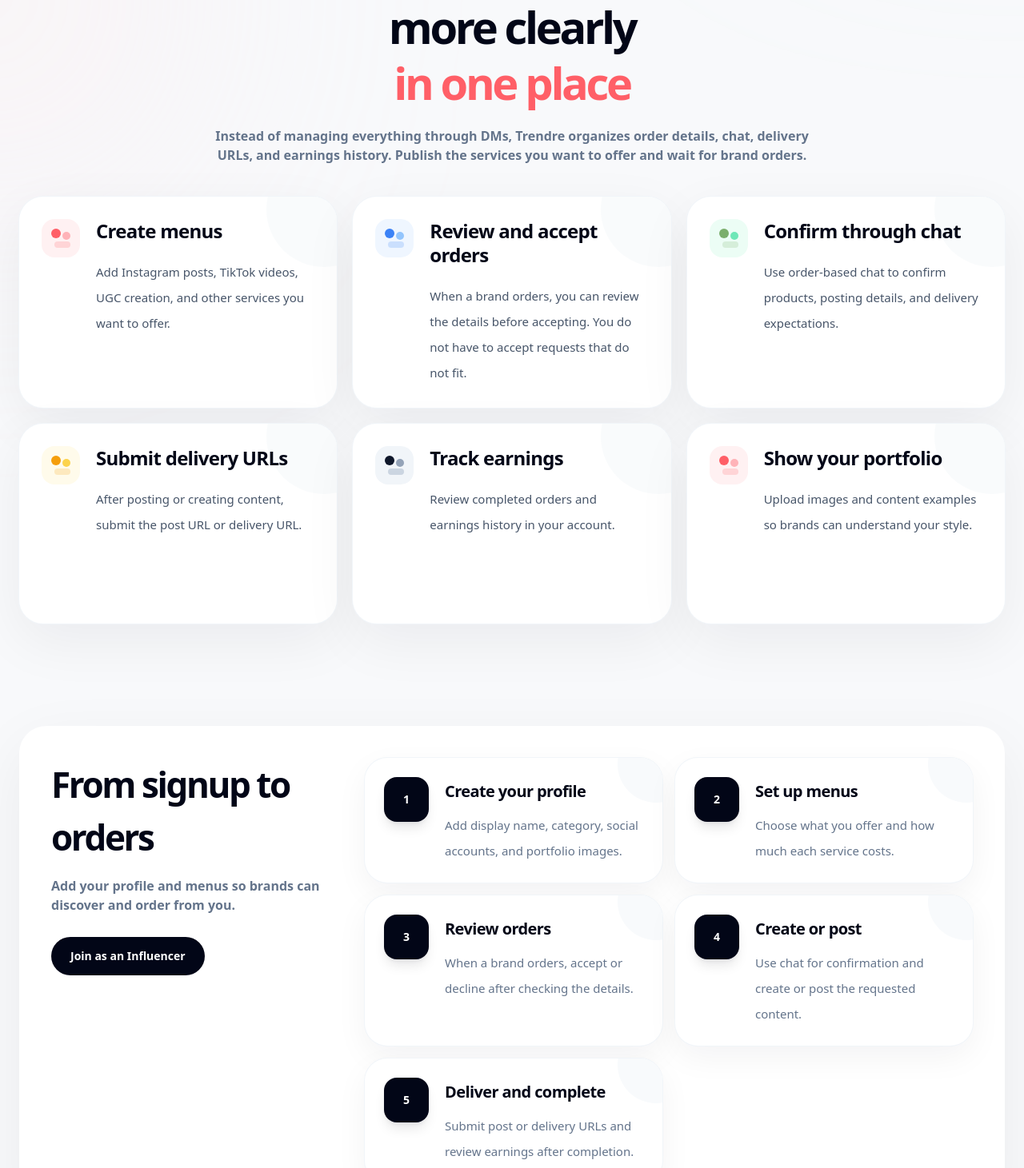
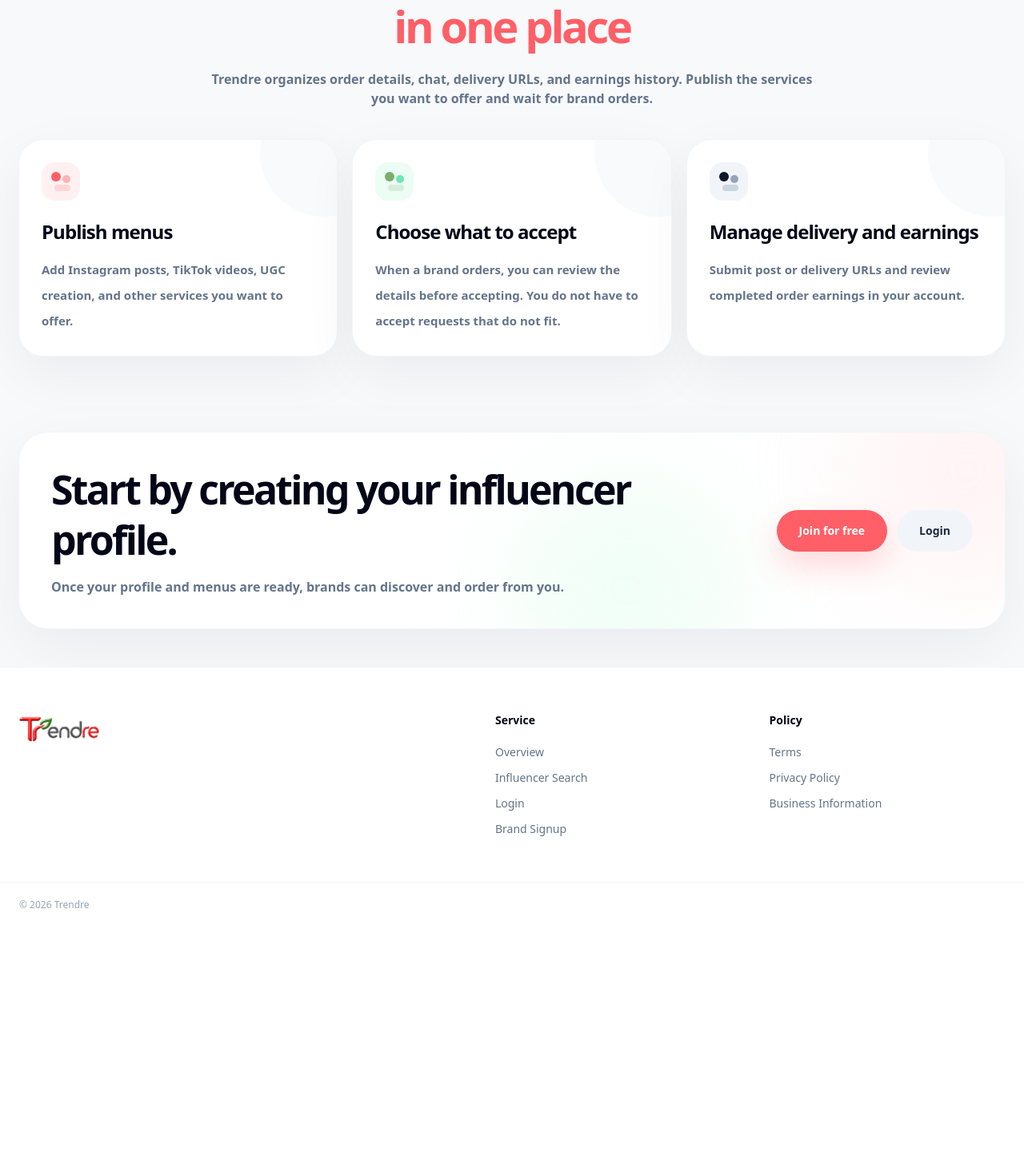
Before and after one commit to Annalisa0625/pearpop-clone, a Next.js app: page /for-creators in a window 1280 px wide. Shown: the part 1109-2570 px from the top of the page at 80% size. After the commit the page ends 2269 px from the top, so only its background shows below. Built offline with nearby package versions, Linux system fonts and the light colour scheme.

Commit message:
Simplify public influencer home page

```diff
--- a/app/for-creators/page.tsx
+++ b/app/for-creators/page.tsx
@@ -9,13 +9,7 @@ import PublicFooter from "@/components/PublicFooter";
 type ProductCardProps = {
   title: string;
   body: string;
-  accent: "rose" | "emerald" | "blue" | "amber" | "slate";
-};
-
-type FlowStepProps = {
-  number: string;
-  title: string;
-  body: string;
+  accent: "rose" | "emerald" | "slate";
 };
 
 const markClasses = {
@@ -30,18 +24,6 @@ const markClasses = {
     main: "bg-[#7bae6c]",
     sub: "bg-emerald-300",
     line: "bg-[#7bae6c]/20",
-  },
-  blue: {
-    bg: "bg-blue-50",
-    main: "bg-blue-500",
-    sub: "bg-blue-300",
-    line: "bg-blue-500/20",
-  },
-  amber: {
-    bg: "bg-amber-50",
-    main: "bg-amber-500",
-    sub: "bg-amber-300",
-    line: "bg-amber-500/20",
   },
   slate: {
     bg: "bg-slate-100",
@@ -84,7 +66,7 @@ function CreatorPublicHeader() {
         };
 
   return (
-    <header className="sticky top-0 z-50 bg-white/95 backdrop-blur-xl">
+    <header className="sticky top-0 z-50 border-b border-slate-100 bg-white/95 backdrop-blur-xl">
       <div className="mx-auto grid max-w-7xl grid-cols-[auto_1fr_auto] items-center px-4 py-4 md:px-6 lg:py-5">
         <Link
           href="/home"
@@ -152,55 +134,28 @@ function ProductMark({ accent }: { accent: ProductCardProps["accent"] }) {
 
 function ProductCard({ title, body, accent }: ProductCardProps) {
   return (
-    <article className="group relative min-h-[250px] overflow-hidden rounded-[30px] bg-white p-7 shadow-[0_22px_70px_rgba(15,23,42,0.06)] ring-1 ring-slate-100 transition duration-300 hover:-translate-y-1 hover:shadow-[0_30px_90px_rgba(15,23,42,0.1)]">
-      <div className="absolute -right-14 -top-14 h-36 w-36 rounded-full bg-slate-50 opacity-80 transition group-hover:scale-110" />
+    <article className="group relative overflow-hidden rounded-[30px] bg-white p-7 shadow-[0_22px_70px_rgba(15,23,42,0.055)] ring-1 ring-slate-100 transition duration-300 hover:-translate-y-1 hover:shadow-[0_30px_90px_rgba(15,23,42,0.08)]">
+      <div className="absolute -right-16 -top-16 h-40 w-40 rounded-full bg-slate-50 transition group-hover:scale-110" />
 
-      <div className="relative flex items-start gap-5">
+      <div className="relative">
         <ProductMark accent={accent} />
 
-        <div>
-          <h3 className="text-2xl font-black leading-tight tracking-[-0.03em] text-slate-950">
+        <h3 className="mt-6 text-2xl font-black leading-tight tracking-[-0.04em] text-slate-950">
           {title}
         </h3>
 
-          <p className="mt-5 text-[15px] font-medium leading-8 text-slate-600">
+        <p className="mt-4 text-[15px] font-semibold leading-8 text-slate-500">
           {body}
         </p>
-        </div>
       </div>
     </article>
   );
 }
 
-function FlowStep({ number, title, body }: FlowStepProps) {
+function HeroFallback() {
   return (
-    <article className="group relative overflow-hidden rounded-[28px] bg-white p-6 shadow-[0_14px_40px_rgba(15,23,42,0.05)] ring-1 ring-slate-100 transition duration-300 hover:-translate-y-0.5 hover:shadow-[0_20px_60px_rgba(15,23,42,0.08)]">
-      <div className="absolute -right-10 -top-10 h-24 w-24 rounded-full bg-slate-50 transition duration-300 group-hover:scale-110" />
-
-      <div className="relative flex gap-5">
-        <div className="flex h-14 w-14 shrink-0 items-center justify-center rounded-2xl bg-slate-950 text-sm font-black text-white shadow-lg shadow-slate-950/10">
-          {number}
-        </div>
-
-        <div className="pt-1">
-          <h3 className="text-xl font-black tracking-[-0.03em] text-slate-950">
-            {title}
-          </h3>
-
-          <p className="mt-3 text-[15px] font-medium leading-8 text-slate-500">
-            {body}
-          </p>
-        </div>
-      </div>
-    </article>
-  );
-}
-
-function HeroPlaceholder() {
-  return (
-    <div className="flex min-h-[330px] items-center justify-center rounded-[30px] bg-white">
-      <div className="w-full max-w-[360px] rounded-[28px] border border-slate-100 bg-white p-5 shadow-xl shadow-slate-950/5">
-        <div className="rounded-[22px] bg-slate-50 p-5">
+    <div className="mx-auto w-full max-w-[460px] rounded-[34px] bg-white p-5 shadow-[0_24px_70px_rgba(15,23,42,0.08)] ring-1 ring-slate-100">
+      <div className="rounded-[28px] bg-slate-50 p-5">
         <div className="flex items-center gap-4">
           <div className="flex h-16 w-16 items-center justify-center rounded-2xl bg-[#ff5f67]/10 text-lg font-black text-[#ff5f67]">
             PR
@@ -239,14 +194,6 @@ function HeroPlaceholder() {
           </div>
         </div>
       </div>
-
-        <div className="mt-4 rounded-2xl bg-slate-950 px-5 py-4 text-white">
-          <p className="text-xs font-black uppercase tracking-[0.22em] text-white/40">
-            Payout
-          </p>
-          <p className="mt-1 text-2xl font-black">¥25,500</p>
-        </div>
-      </div>
     </div>
   );
 }
@@ -255,9 +202,9 @@ function HeroVisual() {
   const [imageFailed, setImageFailed] = useState(false);
 
   return (
-    <div className="relative mx-auto flex w-full max-w-[535px] items-center justify-center lg:-mt-6 lg:translate-x-2 xl:-mt-8">
+    <div className="relative mx-auto flex w-full max-w-[560px] items-center justify-center">
       {imageFailed ? (
-        <HeroPlaceholder />
+        <HeroFallback />
       ) : (
         <img
           src="/brand/trendre-home-hero.png"
@@ -294,57 +241,19 @@ export default function ForCreatorsPage() {
           productTitle2: "もっと分かりやすく",
           productTitleAccent: "ひとつの画面で",
           productBody:
-            "DMだけで案件を管理するのではなく、注文内容、チャット、納品URL、報酬履歴をTrendre上で整理できます。受けたい内容と価格をメニューとして公開し、企業からの注文を待つことができます。",
+            "注文内容、チャット、納品URL、報酬履歴をTrendre上で整理できます。受けたい内容と価格をメニューとして公開し、企業からの注文を待つことができます。",
 
-          card1Title: "メニューを作成",
+          card1Title: "メニューを公開",
           card1Body:
             "Instagram投稿、TikTok動画、UGC制作など、自分が受けたい内容と価格を登録できます。",
-          card2Title: "注文を確認して承認",
+          card2Title: "注文を選んで受ける",
           card2Body:
             "企業から注文が届いたら、内容を確認してから承認できます。合わない依頼は無理に受ける必要はありません。",
-          card3Title: "チャットで確認",
+          card3Title: "納品と報酬を管理",
           card3Body:
-            "商品や投稿内容の確認は、注文ごとのチャットでやり取りできます。",
-          card4Title: "投稿URLを納品",
-          card4Body:
-            "投稿や制作が完了したら、投稿URLや納品URLを提出します。",
-          card5Title: "報酬を確認",
-          card5Body:
-            "完了した注文の報酬履歴を画面上で確認できます。",
-          card6Title: "ポートフォリオを見せる",
-          card6Body:
-            "写真や過去の投稿イメージを登録して、企業に雰囲気を伝えられます。",
+            "投稿URLや納品URLを提出し、完了した注文の報酬履歴を確認できます。",
 
-          howTitle: "登録から注文までの流れ",
-          howBody:
-            "最初にプロフィールとメニューを整えることで、企業があなたを見つけて注文できる状態になります。",
-          howCta: "インフルエンサー登録",
-          step1Title: "プロフィールを登録",
-          step1Body:
-            "表示名、カテゴリ、SNS、ポートフォリオ画像を登録します。",
-          step2Title: "メニューを作成",
-          step2Body:
-            "受けたい投稿形式やUGC制作内容、価格を設定します。",
-          step3Title: "注文を確認",
-          step3Body:
-            "企業から注文が届いたら、内容を見て承認または辞退できます。",
-          step4Title: "制作・投稿",
-          step4Body:
-            "必要な確認をチャットで行い、投稿や制作を進めます。",
-          step5Title: "納品・完了",
-          step5Body:
-            "投稿URLや納品URLを提出し、完了後に報酬履歴を確認できます。",
-
-          useCaseTitle: "登録前に用意しておくもの",
-          useCaseBody:
-            "プロフィール画像、SNSアカウント、ポートフォリオ画像、受けたいメニュー内容があるとスムーズです。",
-          prep1: "SNSアカウント",
-          prep2: "プロフィール画像",
-          prep3: "ポートフォリオ画像 3枚以上",
-          prep4: "受けたいメニューと価格",
-
-          finalTitle:
-            "まずは、インフルエンサー登録から始めましょう。",
+          finalTitle: "まずは、インフルエンサー登録から始めましょう。",
           finalBody:
             "登録後にプロフィールとメニューを整えることで、企業から注文を受けられる状態になります。",
           finalPrimary: "無料で登録する",
@@ -365,58 +274,21 @@ export default function ForCreatorsPage() {
           mini3: "Manage delivery and earnings",
 
           productPill: "What you can do",
-          productTitle1: "Manage influencer work",
+          productTitle1: "Manage PR orders",
           productTitle2: "more clearly",
           productTitleAccent: "in one place",
           productBody:
-            "Instead of managing everything through DMs, Trendre organizes order details, chat, delivery URLs, and earnings history. Publish the services you want to offer and wait for brand orders.",
+            "Trendre organizes order details, chat, delivery URLs, and earnings history. Publish the services you want to offer and wait for brand orders.",
 
-          card1Title: "Create menus",
+          card1Title: "Publish menus",
           card1Body:
             "Add Instagram posts, TikTok videos, UGC creation, and other services you want to offer.",
-          card2Title: "Review and accept orders",
+          card2Title: "Choose what to accept",
           card2Body:
             "When a brand orders, you can review the details before accepting. You do not have to accept requests that do not fit.",
-          card3Title: "Confirm through chat",
+          card3Title: "Manage delivery and earnings",
           card3Body:
-            "Use order-based chat to confirm products, posting details, and delivery expectations.",
-          card4Title: "Submit delivery URLs",
-          card4Body:
-            "After posting or creating content, submit the post URL or delivery URL.",
-          card5Title: "Track earnings",
-          card5Body:
-            "Review completed orders and earnings history in your account.",
-          card6Title: "Show your portfolio",
-          card6Body:
-            "Upload images and content examples so brands can understand your style.",
-
-          howTitle: "From signup to orders",
-          howBody:
-            "Add your profile and menus so brands can discover and order from you.",
-          howCta: "Join as an Influencer",
-          step1Title: "Create your profile",
-          step1Body:
-            "Add display name, category, social accounts, and portfolio images.",
-          step2Title: "Set up menus",
-          step2Body:
-            "Choose what you offer and how much each service costs.",
-          step3Title: "Review orders",
-          step3Body:
-            "When a brand orders, accept or decline after checking the details.",
-          step4Title: "Create or post",
-          step4Body:
-            "Use chat for confirmation and create or post the requested content.",
-          step5Title: "Deliver and complete",
-          step5Body:
-            "Submit post or delivery URLs and review earnings after completion.",
-
-          useCaseTitle: "What to prepare",
-          useCaseBody:
-            "Prepare your social accounts, profile image, portfolio images, and menu ideas to complete signup smoothly.",
-          prep1: "Social accounts",
-          prep2: "Profile image",
-          prep3: "At least 3 portfolio images",
-          prep4: "Menu ideas and pricing",
+            "Submit post or delivery URLs and review completed order earnings in your account.",
 
           finalTitle: "Start by creating your influencer profile.",
           finalBody:
@@ -434,48 +306,22 @@ export default function ForCreatorsPage() {
     {
       title: copy.card2Title,
       body: copy.card2Body,
-      accent: "blue",
+      accent: "emerald",
     },
     {
       title: copy.card3Title,
       body: copy.card3Body,
-      accent: "emerald",
-    },
-    {
-      title: copy.card4Title,
-      body: copy.card4Body,
-      accent: "amber",
-    },
-    {
-      title: copy.card5Title,
-      body: copy.card5Body,
       accent: "slate",
     },
-    {
-      title: copy.card6Title,
-      body: copy.card6Body,
-      accent: "rose",
-    },
-  ];
-
-  const flowSteps: FlowStepProps[] = [
-    { number: "1", title: copy.step1Title, body: copy.step1Body },
-    { number: "2", title: copy.step2Title, body: copy.step2Body },
-    { number: "3", title: copy.step3Title, body: copy.step3Body },
-    { number: "4", title: copy.step4Title, body: copy.step4Body },
-    { number: "5", title: copy.step5Title, body: copy.step5Body },
   ];
 
   return (
     <div className="min-h-screen bg-[#f8f9fb] text-slate-950">
       <CreatorPublicHeader />
 
-      <main className="relative overflow-hidden">
-        <div className="pointer-events-none absolute inset-x-0 top-0 h-[620px] bg-gradient-to-b from-white via-rose-50/45 to-transparent" />
-        <div className="pointer-events-none absolute right-[-260px] top-[220px] h-[560px] w-[560px] rounded-full bg-emerald-100/25 blur-[150px]" />
-        <div className="pointer-events-none absolute left-[-280px] top-[760px] h-[520px] w-[520px] rounded-full bg-rose-100/25 blur-[150px]" />
-
-        <section className="relative mx-auto grid max-w-7xl gap-10 px-4 py-12 md:px-6 lg:grid-cols-[minmax(0,1fr)_535px] lg:items-center lg:py-20">
+      <main className="overflow-hidden">
+        <section className="bg-white">
+          <div className="mx-auto grid max-w-7xl gap-10 px-4 pb-12 pt-10 md:px-6 lg:grid-cols-[minmax(0,1fr)_540px] lg:items-center lg:pb-18 lg:pt-18">
             <div>
               <span className="inline-flex rounded-full bg-white px-4 py-2 text-xs font-black text-[#ff5f67] shadow-sm ring-1 ring-rose-100">
                 {copy.eyebrow}
@@ -524,11 +370,12 @@ export default function ForCreatorsPage() {
             </div>
 
             <HeroVisual />
+          </div>
         </section>
 
         <section
           id="service-overview"
-          className="relative mx-auto max-w-7xl px-4 py-10 md:px-6 md:py-16"
+          className="relative mx-auto max-w-7xl px-4 py-12 md:px-6 md:py-16"
         >
           <div className="mx-auto max-w-4xl text-center">
             <span className="inline-flex rounded-full bg-white px-4 py-2 text-xs font-black text-[#ff5f67] shadow-sm ring-1 ring-rose-100">
@@ -550,7 +397,7 @@ export default function ForCreatorsPage() {
             </p>
           </div>
 
-          <div className="mt-10 grid gap-5 md:grid-cols-2 lg:grid-cols-3">
+          <div className="mt-10 grid gap-5 md:grid-cols-3">
             {productCards.map((card) => (
               <ProductCard
                 key={card.title}
@@ -562,74 +409,18 @@ export default function ForCreatorsPage() {
           </div>
         </section>
 
-        <section className="relative mx-auto max-w-7xl px-4 py-10 md:px-6 md:py-16">
-          <div className="rounded-[34px] bg-white p-6 shadow-[0_24px_80px_rgba(15,23,42,0.06)] md:p-8 lg:p-10">
-            <div className="grid gap-8 lg:grid-cols-[360px_minmax(0,1fr)]">
+        <section className="mx-auto max-w-7xl px-4 pb-12 pt-4 md:px-6 md:pb-18 md:pt-8">
+          <div className="relative overflow-hidden rounded-[36px] bg-white p-7 shadow-[0_24px_80px_rgba(15,23,42,0.06)] ring-1 ring-slate-100 md:p-10">
+            <div className="pointer-events-none absolute -right-24 -top-24 h-72 w-72 rounded-full bg-rose-100/40 blur-3xl" />
+            <div className="pointer-events-none absolute -bottom-24 left-1/2 h-72 w-72 rounded-full bg-emerald-100/30 blur-3xl" />
+
+            <div className="relative flex flex-col gap-7 lg:flex-row lg:items-center lg:justify-between">
               <div>
-                <h2 className="text-[32px] font-black tracking-[-0.055em] text-slate-950 md:text-[44px]">
-                  {copy.howTitle}
-                </h2>
-
-                <p className="mt-4 text-sm font-semibold leading-8 text-slate-500 md:text-base">
-                  {copy.howBody}
-                </p>
-
-                <Link
-                  href="/signup/creator"
-                  className="mt-7 inline-flex rounded-full bg-slate-950 px-6 py-3.5 text-sm font-black text-white transition hover:-translate-y-0.5"
-                >
-                  {copy.howCta}
-                </Link>
-              </div>
-
-              <div className="grid gap-4 md:grid-cols-2">
-                {flowSteps.map((step) => (
-                  <FlowStep
-                    key={step.number}
-                    number={step.number}
-                    title={step.title}
-                    body={step.body}
-                  />
-                ))}
-              </div>
-            </div>
-          </div>
-        </section>
-
-        <section className="relative mx-auto max-w-7xl px-4 py-10 md:px-6 md:py-16">
-          <div className="grid gap-5 lg:grid-cols-[minmax(0,1fr)_440px]">
-            <div className="rounded-[34px] bg-white p-7 shadow-[0_22px_70px_rgba(15,23,42,0.055)] md:p-8">
-              <h2 className="text-[32px] font-black tracking-[-0.055em] text-slate-950 md:text-[44px]">
-                {copy.useCaseTitle}
-              </h2>
-
-              <p className="mt-4 text-sm font-semibold leading-8 text-slate-500 md:text-base">
-                {copy.useCaseBody}
-              </p>
-            </div>
-
-            <div className="grid gap-3">
-              {[copy.prep1, copy.prep2, copy.prep3, copy.prep4].map((item) => (
-                <div
-                  key={item}
-                  className="rounded-[24px] bg-white px-5 py-4 text-sm font-black text-slate-800 shadow-[0_14px_45px_rgba(15,23,42,0.04)]"
-                >
-                  {item}
-                </div>
-              ))}
-            </div>
-          </div>
-        </section>
-
-        <section className="relative mx-auto max-w-7xl px-4 py-10 md:px-6 md:py-18">
-          <div className="overflow-hidden rounded-[36px] bg-slate-950 p-7 text-white shadow-[0_30px_90px_rgba(15,23,42,0.2)] md:p-10">
-            <div className="flex flex-col gap-7 lg:flex-row lg:items-center lg:justify-between">
-              <div>
-                <h2 className="max-w-3xl text-[32px] font-black leading-tight tracking-[-0.055em] md:text-[50px]">
+                <h2 className="max-w-3xl text-[32px] font-black leading-tight tracking-[-0.055em] text-slate-950 md:text-[50px]">
                   {copy.finalTitle}
                 </h2>
 
-                <p className="mt-4 max-w-2xl text-sm font-semibold leading-8 text-white/60 md:text-base">
+                <p className="mt-4 max-w-2xl text-sm font-semibold leading-8 text-slate-500 md:text-base">
                   {copy.finalBody}
                 </p>
               </div>
@@ -637,14 +428,14 @@ export default function ForCreatorsPage() {
               <div className="flex flex-col gap-3 sm:flex-row lg:flex-col xl:flex-row">
                 <Link
                   href="/signup/creator"
-                  className="inline-flex items-center justify-center rounded-full bg-[#ff5f67] px-7 py-4 text-sm font-black text-white shadow-[0_18px_38px_rgba(255,95,103,0.26)] transition hover:-translate-y-0.5 hover:bg-[#ff4b55]"
+                  className="inline-flex items-center justify-center rounded-full bg-[#ff5f67] px-7 py-4 text-sm font-black text-white shadow-[0_18px_38px_rgba(255,95,103,0.24)] transition hover:-translate-y-0.5 hover:bg-[#ff4b55]"
                 >
                   {copy.finalPrimary}
                 </Link>
 
                 <Link
                   href="/login"
-                  className="inline-flex items-center justify-center rounded-full bg-white/10 px-7 py-4 text-sm font-black text-white ring-1 ring-white/15 transition hover:-translate-y-0.5 hover:bg-white/15"
+                  className="inline-flex items-center justify-center rounded-full bg-slate-100 px-7 py-4 text-sm font-black text-slate-800 transition hover:-translate-y-0.5 hover:bg-slate-200"
                 >
                   {copy.finalSecondary}
                 </Link>
```
Lines whose indentation alone changed are shown as unchanged.
